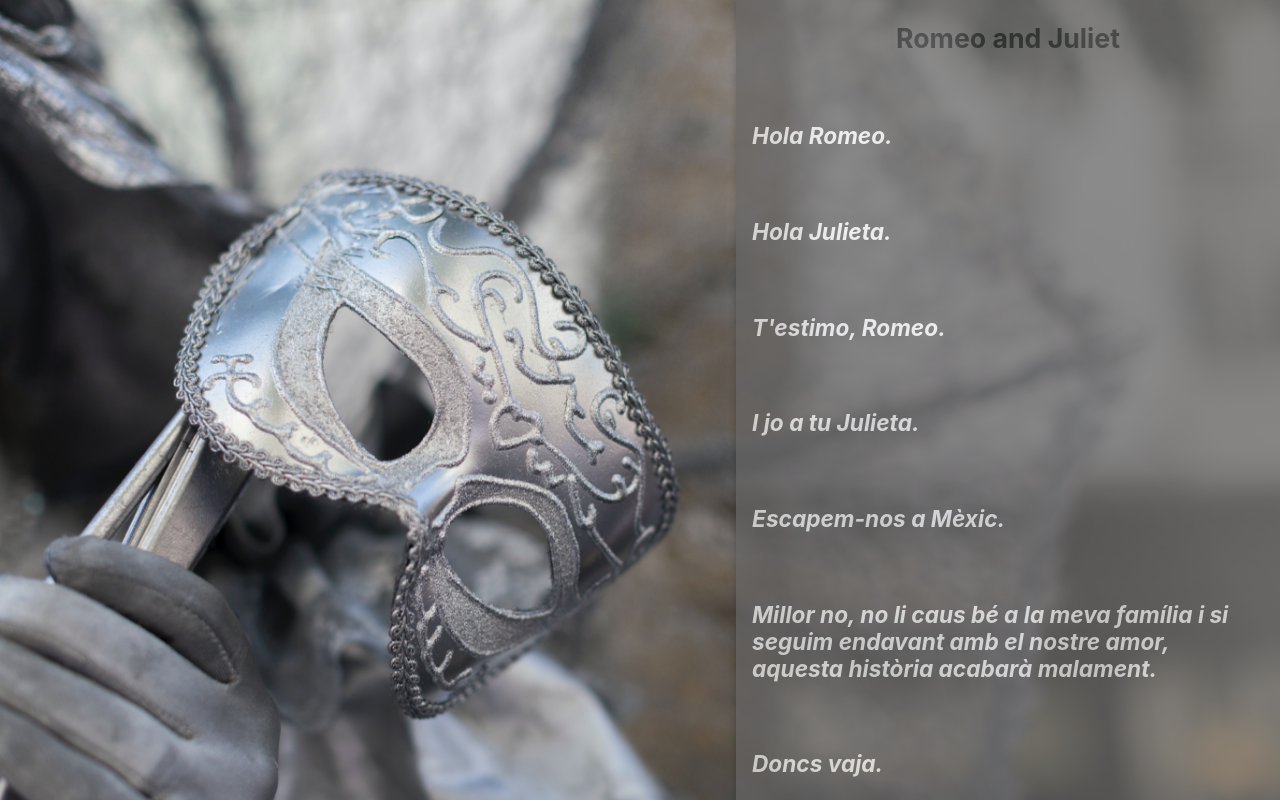
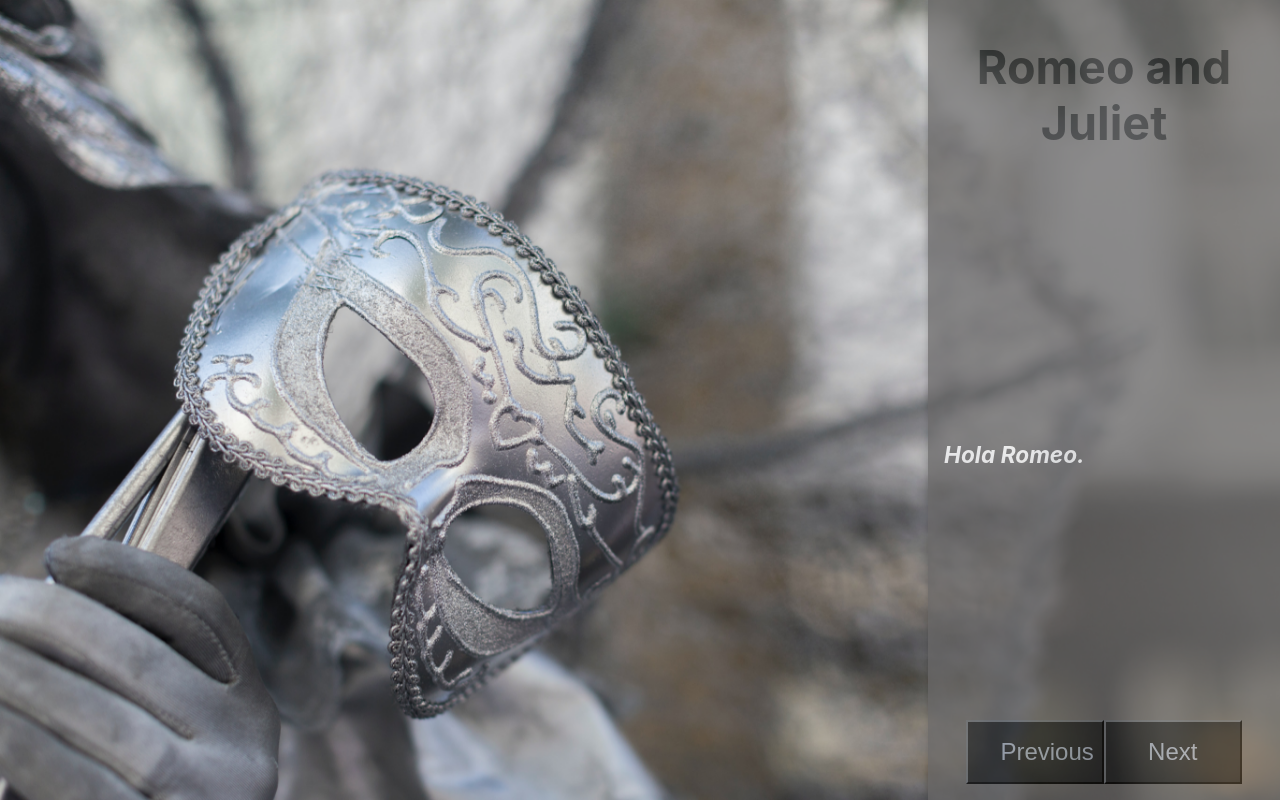
Before and after one commit to MinervaLong/react-theater-app, a React (Create React App) app: page / in a window 1280 px wide. Built offline with nearby package versions, Linux system fonts and the light colour scheme.

Commit message:
Exercise 3 - Level 3

```diff
--- a/src/App.js
+++ b/src/App.js
@@ -1,3 +1,4 @@
+import React, {useState} from 'react'
 import './App.css';
 import Linia from './Linia'
 import Heading from './Heading'
@@ -23,7 +24,7 @@ const Container = styled.section`
 const TextWrapper = styled.div`
   background-color:#676666;
   padding: 0 1rem 0 1rem;
-  max-width: 40%;
+  width: 25%;
   opacity:0.7;
   box-shadow: 0 2px 7px rgba(0, 0, 0, 0.3);
   display: flex;
@@ -33,24 +34,84 @@ const TextWrapper = styled.div`
   align-content: center;
   align-items: left;
 
-  @media (max-width: 600px){
-    max-width: 80%;
+  @media (max-width: 1024px){
+    width: 43%;
   }
 
+  @media (max-width: 700px){
+    width: 80%;
+  }
+
+`
+const Button = styled.button`
+    background-color: #1f2022;
+    border-color: #1f2022;
+    font-size: 18pt;
+    color: #a6afbf;
+    padding: 1rem 4rem 1rem 4rem;
+    width: 50%;
+    cursor: pointer;
+
+    :actived {
+        background-color: #1f2022;
+        border-color: #1f2022;
+    }
+
+    @media (max-width: 1500px){
+      width: 43%;
+      padding: 1rem 2rem 1rem 2rem
+    }
+
+    @media (max-width: 800px){
+        flex-direction: column;
+        width: 100%;
+
+    }
+`
+const ButtonWrapper = styled.div`
+  margin-bottom: 1rem;
+  display: flex;
+  flex-direction: row;
+  justify-content: center;
+  align-items: stretch;
+  align-content: center;
+
+  @media (max-width: 800px){
+      flex-direction: column;
+  }
 `
 
 const App = () => {
 
-  const liniaComponent = drama.map((phrase,index) => {
-    return(
-      <Linia key={index} phrase={phrase} />
-    )
+  const [index, setIndex] = useState(0);
+
+  const next = () => {
+    setIndex(index => index + 1)
+  }
+
+  const prev = ()=> {
+    setIndex(index => index - 1)
+  }
+
+
+  let liniaComponent = drama.map((phrase,dramaIndex) => {
+    if(dramaIndex === index){
+      return <Linia key={dramaIndex} phrase={phrase} />
+    }
+    return null
+
   })
+
   return (
     <Container>
       <TextWrapper>
         <Heading />
-        {liniaComponent}</TextWrapper>
+        {liniaComponent}
+        <ButtonWrapper>
+        <Button onClick={prev}>Previous</Button>
+        <Button onClick={next}>Next</Button>
+        </ButtonWrapper>
+      </TextWrapper>
     </Container>
   );
 }
--- a/src/Heading.js
+++ b/src/Heading.js
@@ -4,8 +4,12 @@ import styled from 'styled-components';
 const Title = styled.h1`
     color: #1f2022;
     font-weight: bold;
-    font-size:20pt;
+    font-size:35pt;
     text-align:center;
+
+    @media (max-width: 800px){
+        font-size:25pt;
+    }
 `
 
 const Heading = () =>  {
--- a/src/Linia.js
+++ b/src/Linia.js
@@ -6,6 +6,7 @@ const Text = styled.p`
     font-weight: bold;
     font-size: 17pt;
     font-style:italic;
+    margin:0;
 `
 
 const Linia = (props) => {
--- a/src/index.css
+++ b/src/index.css
@@ -5,11 +5,11 @@ body {
     font-size: unset;
     color: unset;
     text-decoration: unset;
-  font-family: -apple-system, BlinkMacSystemFont, 'Segoe UI', 'Roboto', 'Oxygen',
+    font-family: -apple-system, BlinkMacSystemFont, 'Segoe UI', 'Roboto', 'Oxygen',
     'Ubuntu', 'Cantarell', 'Fira Sans', 'Droid Sans', 'Helvetica Neue',
     sans-serif;
-  -webkit-font-smoothing: antialiased;
-  -moz-osx-font-smoothing: grayscale;
+    -webkit-font-smoothing: antialiased;
+    -moz-osx-font-smoothing: grayscale;
 }
 
 code {
```
